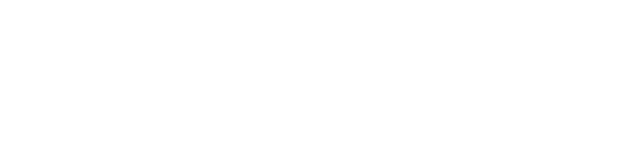
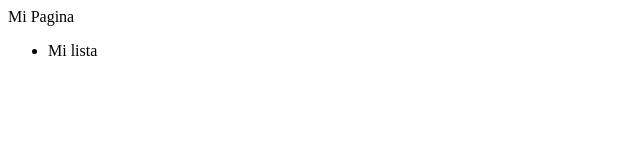
Before and after one commit to laura1209-mps/DSW-LAURABERNAL, a plain HTML site: page Fase2/design.html in a window 1280 px wide. Shown: the whole page, without its empty margins (0-640 px from the left). Drawn offline with Linux system fonts and the light colour scheme.

Commit message:
Update Design.html
SE agrega las etiquetes de body y listas

```diff
--- a/Fase2/design.html
+++ b/Fase2/design.html
@@ -1,3 +1,10 @@
 <html>
-
+    <header>
+        Mi Pagina
+    </header>
+    <body>
+        <ul>
+            <li>Mi lista</li>
+        </ul>
+    </body>
 </html>
```
